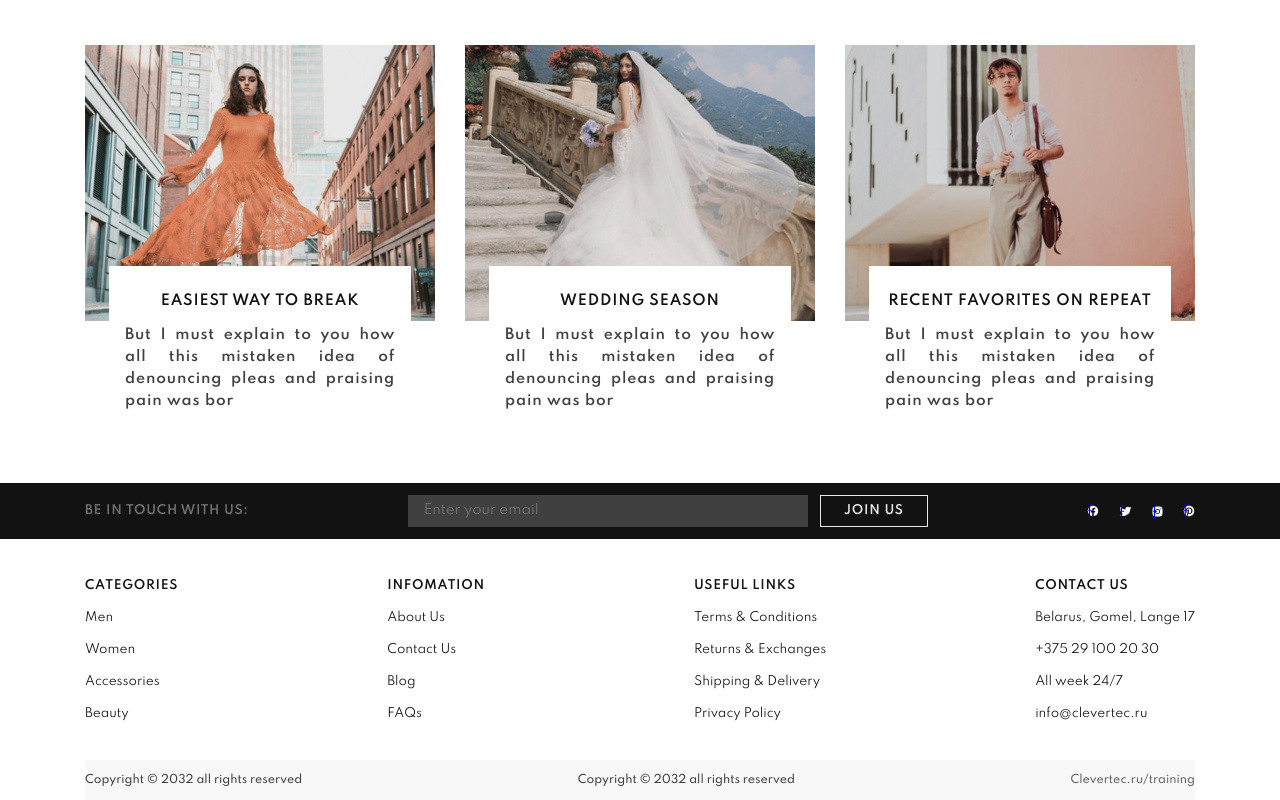
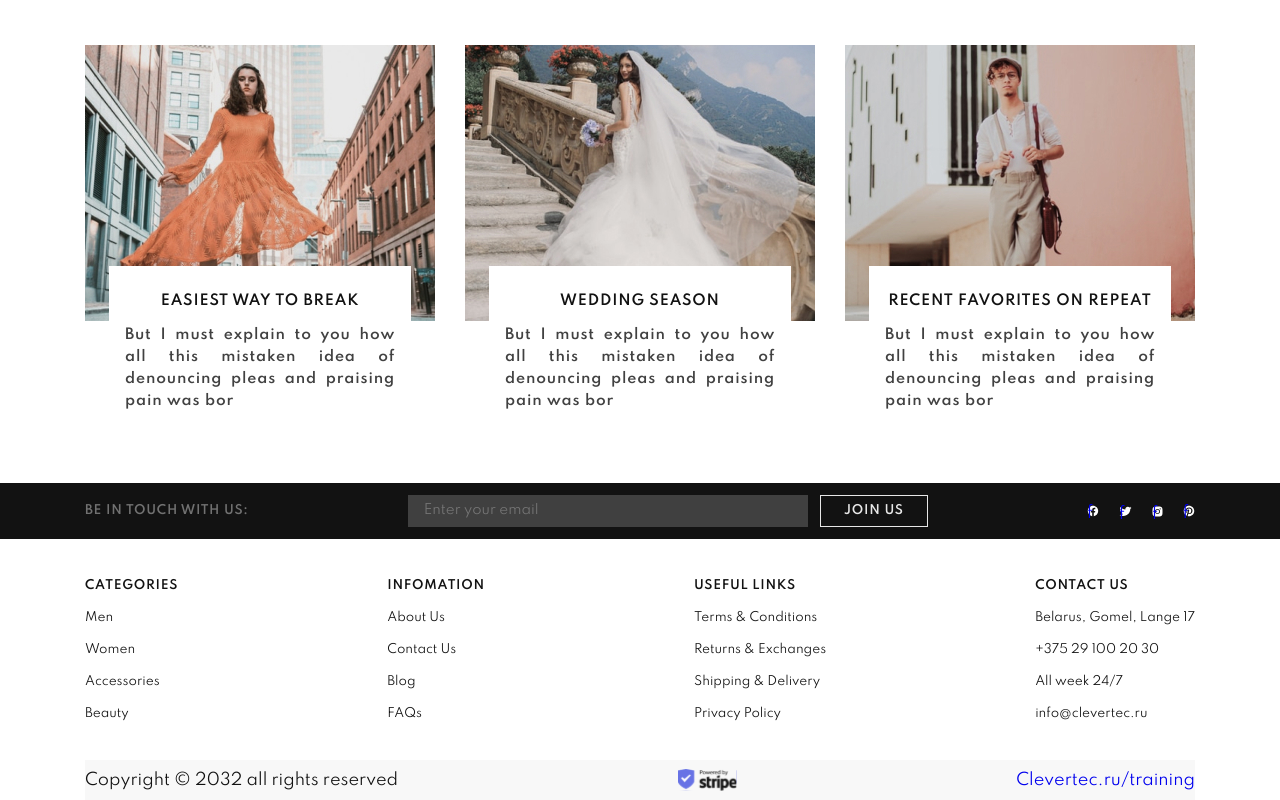
Before and after one commit to m-mcsim7/training-shop, a React (Create React App) app: page / in a window 1280 px wide. Shown: the part 3975-4775 px from the top of the page. Built offline with nearby package versions, Linux system fonts and the light colour scheme.

Commit message:
add footer with pay1

```diff
--- a/src/components/Footer/Footer.jsx
+++ b/src/components/Footer/Footer.jsx
@@ -1,5 +1,5 @@
 import React from 'react';
-//import pay1 from "../../img/icons/pay/pay1.svg";
+import pay1 from "../../img/icons/pay/pay1.svg";
 //import pay2 from "../../img/icons/pay/pay2.svg";
 //import pay3 from "../../img/icons/pay/pay3.svg";
 //import pay4 from "../../img/icons/pay/pay4.svg";
@@ -62,20 +62,14 @@ function Footer() {
                 <li>info@clevertec.ru</li>
               </ul>
             </div>
-            <ul className="footer__pay">
-              <li>Copyright © 2032 all rights reserved</li>
-              <li>Copyright © 2032 all rights reserved</li>
-              {/*<li>
-                 <img src={pay1} alt="pay">
-                 <img src={pay2} alt="pay">
-                 <img src={pay3} alt="pay">
-                 <img src={pay4} alt="pay">
-                 <img src={pay5} alt="pay">
-                 <img src={pay6} alt="pay">
-                 <img src={pay7} alt="pay">
-              </li>*/}
-              <li><a href="https://clevertec.ru/">Clevertec.ru/training</a> </li>
-            </ul>
+            <div className="footer__pay">
+              <div>Copyright © 2032 all rights reserved</div>
+              <div>
+                 <div><img src={pay1} alt="pay" /></div>
+
+              </div>
+              <div><a href="https://clevertec.ru/">Clevertec.ru/training</a></div>
+            </div>
           </div>
         </div>
       </footer>
```
